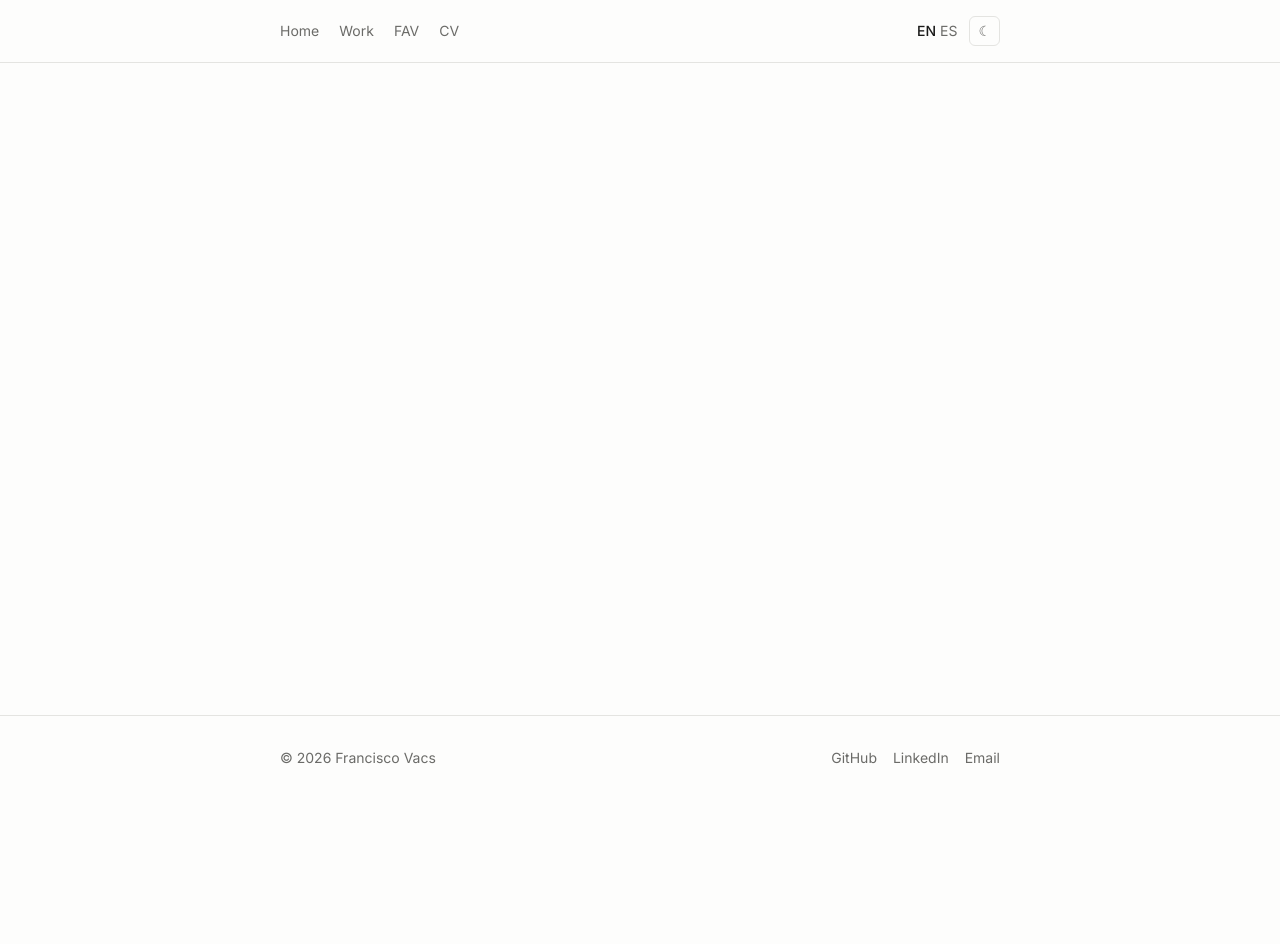
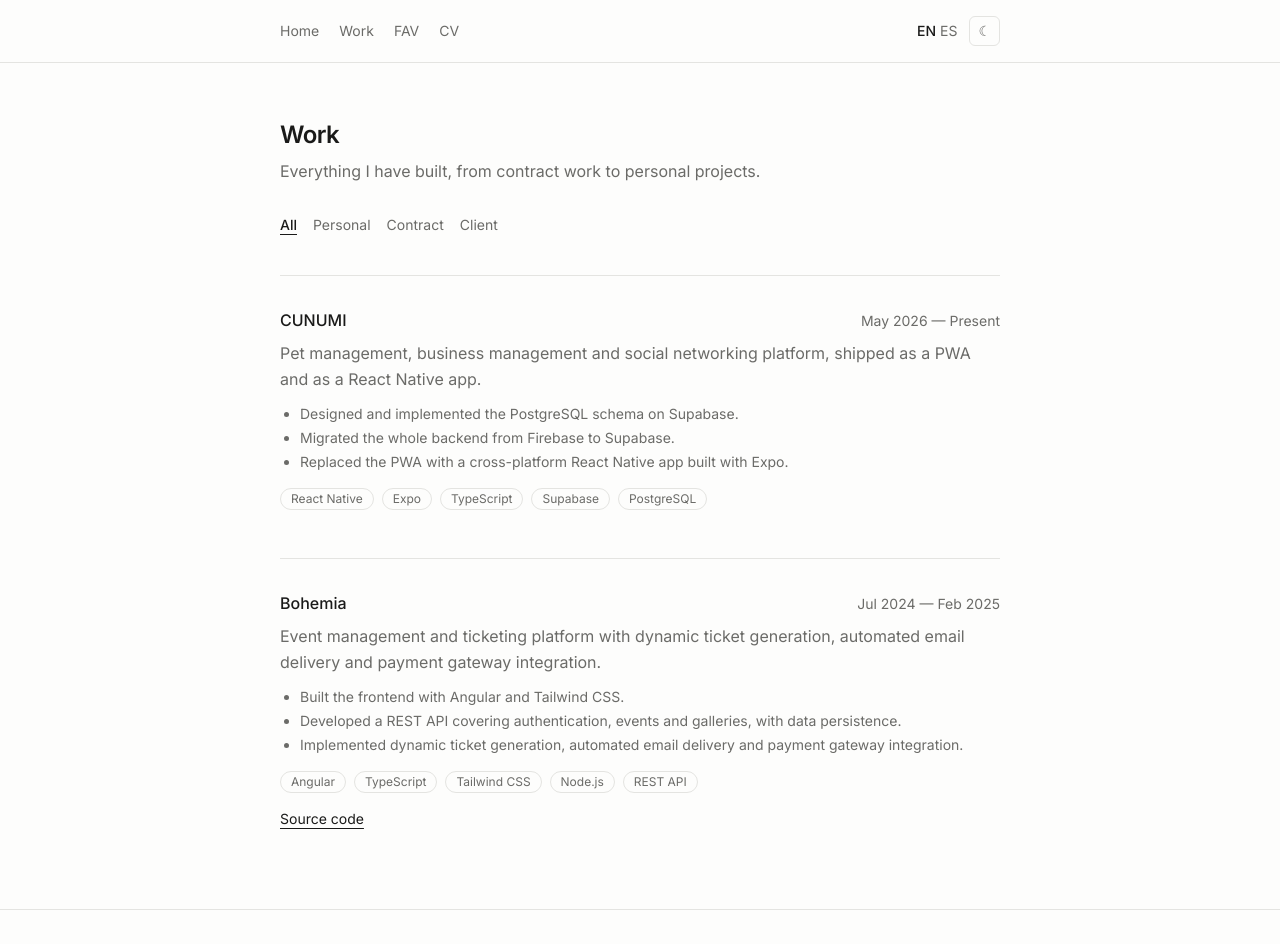
Before and after one commit to FranciscoVacs/portfolio, a Next.js app: page /en/work in a window 1280 px wide. Shown: the top 944 px of the page. Before the commit the page ends 800 px from the top, so only its background shows below. Built offline with nearby package versions, Linux system fonts and the light colour scheme.

Commit message:
feat: construir la página Work con filtros por categoría

```diff
--- a/src/app/[locale]/work/page.tsx
+++ b/src/app/[locale]/work/page.tsx
@@ -1,3 +1,32 @@
-export default function WorkPage() {
-  return null;
+import { getTranslations } from "next-intl/server";
+import { Container } from "@/components/layout/Container";
+import { WorkFilters } from "@/components/work/WorkFilters";
+import { WorkGrid } from "@/components/work/WorkGrid";
+import { projects } from "@/content/projects";
+import { filterProjects, parseWorkFilter, sortByRecency } from "@/lib/projects";
+
+export default async function WorkPage({
+  searchParams,
+}: {
+  params: Promise<{ locale: string }>;
+  searchParams: Promise<{ type?: string }>;
+}) {
+  const { type } = await searchParams;
+  const t = await getTranslations("Work");
+
+  const filter = parseWorkFilter(type);
+  const visible = sortByRecency(filterProjects(projects, filter));
+
+  return (
+    <Container>
+      <div className="pt-14">
+        <h1 className="font-semibold text-2xl text-foreground tracking-tight">
+          {t("title")}
+        </h1>
+        <p className="mt-2 text-muted-foreground">{t("subtitle")}</p>
+      </div>
+      <WorkFilters active={filter} />
+      <WorkGrid projects={visible} />
+    </Container>
+  );
 }
--- /dev/null
+++ b/src/components/work/WorkCard.tsx
@@ -0,0 +1,81 @@
+import Image from "next/image";
+import { useLocale, useTranslations } from "next-intl";
+import type { Locale, Project } from "@/content/schema";
+import { formatPeriod } from "@/lib/format";
+
+export function WorkCard({ project }: { project: Project }) {
+  const t = useTranslations("Work");
+  const tHome = useTranslations("Home");
+  const locale = useLocale() as Locale;
+
+  const links = [
+    project.links.live
+      ? { href: project.links.live, label: t("liveDemo") }
+      : null,
+    project.links.repo
+      ? { href: project.links.repo, label: t("sourceCode") }
+      : null,
+    project.links.store
+      ? { href: project.links.store, label: t("store") }
+      : null,
+  ].filter((link) => link !== null);
+
+  return (
+    <article className="border-border border-t pt-8">
+      {project.image ? (
+        <Image
+          src={project.image.src}
+          alt={project.image.alt[locale]}
+          width={1200}
+          height={675}
+          className="mb-5 aspect-video w-full rounded-lg border border-border object-cover"
+        />
+      ) : null}
+
+      <div className="flex flex-wrap items-baseline justify-between gap-2">
+        <h2 className="font-medium text-foreground">{project.title}</h2>
+        <span className="text-muted-foreground text-sm">
+          {formatPeriod(project.period, tHome("present"), locale)}
+        </span>
+      </div>
+
+      <p className="mt-2 text-muted-foreground leading-relaxed">
+        {project.summary[locale]}
+      </p>
+
+      <ul className="mt-3 flex list-disc flex-col gap-1 pl-5 text-muted-foreground text-sm">
+        {project.highlights[locale].map((highlight) => (
+          <li key={highlight}>{highlight}</li>
+        ))}
+      </ul>
+
+      <ul className="mt-4 flex flex-wrap gap-2">
+        {project.stack.map((tech) => (
+          <li
+            key={tech}
+            className="rounded-full border border-border px-2.5 py-0.5 text-muted-foreground text-xs"
+          >
+            {tech}
+          </li>
+        ))}
+      </ul>
+
+      {links.length > 0 ? (
+        <ul className="mt-4 flex flex-wrap gap-4 text-sm">
+          {links.map((link) => (
+            <li key={link.href}>
+              <a
+                href={link.href}
+                target="_blank"
+                rel="noopener noreferrer"
+                className="text-foreground underline underline-offset-4"
+              >
+                {link.label}
+              </a>
+            </li>
+          ))}
+        </ul>
+      ) : null}
+    </article>
+  );
+}
--- /dev/null
+++ b/src/components/work/WorkFilters.tsx
@@ -0,0 +1,31 @@
+import { useTranslations } from "next-intl";
+import { Link } from "@/i18n/navigation";
+import type { WorkFilter } from "@/lib/projects";
+
+const FILTERS: WorkFilter[] = ["all", "personal", "contract", "client"];
+
+export function WorkFilters({ active }: { active: WorkFilter }) {
+  const t = useTranslations("Work");
+
+  return (
+    <nav aria-label={t("title")} className="mt-8 flex flex-wrap gap-4 text-sm">
+      {FILTERS.map((filter) => (
+        <Link
+          key={filter}
+          href={
+            filter === "all"
+              ? "/work"
+              : { pathname: "/work", query: { type: filter } }
+          }
+          className={
+            filter === active
+              ? "font-medium text-foreground underline underline-offset-4"
+              : "text-muted-foreground transition-colors hover:text-foreground"
+          }
+        >
+          {t(filter)}
+        </Link>
+      ))}
+    </nav>
+  );
+}
--- /dev/null
+++ b/src/components/work/WorkGrid.tsx
@@ -0,0 +1,19 @@
+import { useTranslations } from "next-intl";
+import type { Project } from "@/content/schema";
+import { WorkCard } from "./WorkCard";
+
+export function WorkGrid({ projects }: { projects: Project[] }) {
+  const t = useTranslations("Work");
+
+  if (projects.length === 0) {
+    return <p className="mt-10 text-muted-foreground">{t("empty")}</p>;
+  }
+
+  return (
+    <div className="mt-10 flex flex-col gap-12">
+      {projects.map((project) => (
+        <WorkCard key={project.slug} project={project} />
+      ))}
+    </div>
+  );
+}
```
Also changed, not shown: 1 other file (tests, documents, lock files or other folders).
